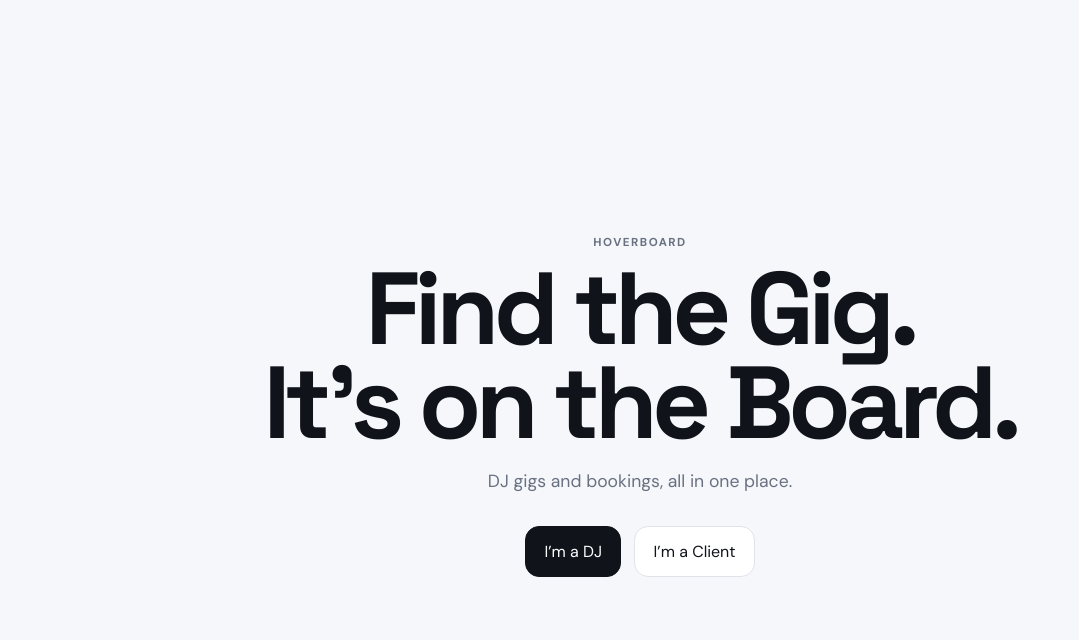
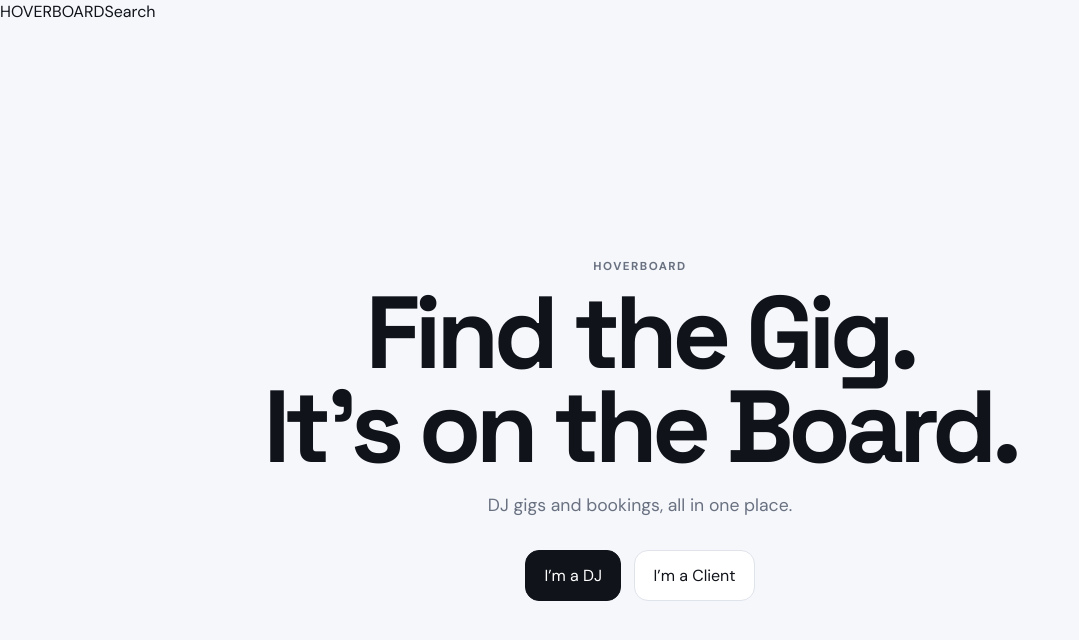
Before and after one commit to KidBadGoodGuy/hoverboard, a Next.js app: page / in a window 1280 px wide. Shown: the top 640 px of the page, without its empty margins (0-1079 px from the left). Built offline with nearby package versions, Linux system fonts and the light colour scheme; no server answers.

Commit message:
feat: add global search button

```diff
--- a/app/layout.tsx
+++ b/app/layout.tsx
@@ -1,4 +1,5 @@
 import type { Metadata } from "next";
+import Link from "next/link";
 import "./globals.css";
 
 export const metadata: Metadata = {
@@ -6,10 +7,22 @@ export const metadata: Metadata = {
   description: "Find the Gig. It’s on the Board.",
 };
 
+function GlobalNav() {
+  return (
+    <nav className="global-nav">
+      <Link href="/" className="global-brand">HOVERBOARD</Link>
+      <Link href="/discover" className="global-search-button">Search</Link>
+    </nav>
+  );
+}
+
 export default function RootLayout({ children }: Readonly<{ children: React.ReactNode }>) {
   return (
     <html lang="en">
-      <body>{children}</body>
+      <body>
+        <GlobalNav />
+        {children}
+      </body>
     </html>
   );
 }
```
